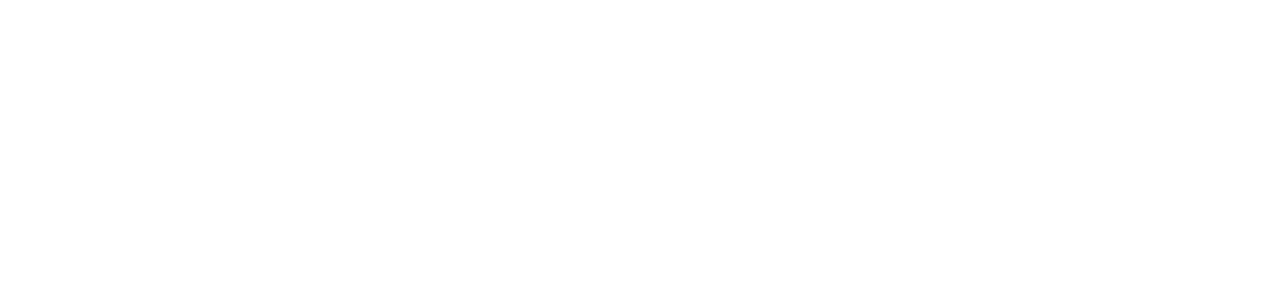
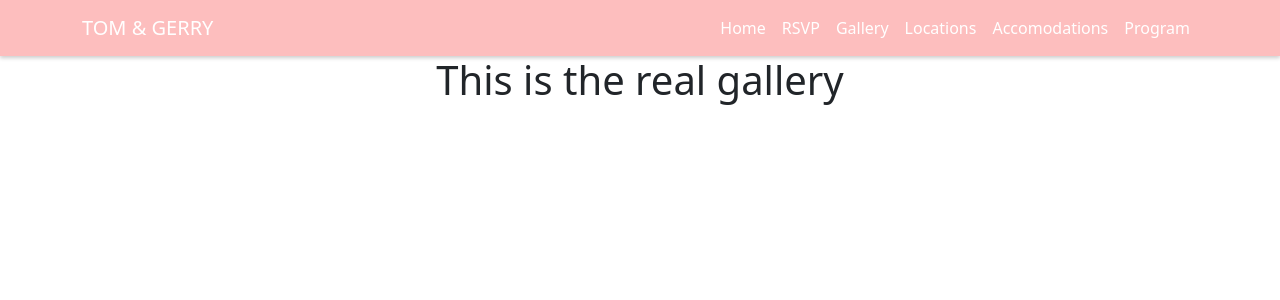
Before and after one commit to TheCodingTom/Wedding-project, a React (Vite) app in the folder react-wedding/: page /gallery in a window 1280 px wide. Before the commit this address had no page. Shown: the top 300 px of the page. Built offline with nearby package versions, Linux system fonts and the light colour scheme; a web font is replaced by a local one.

Commit message:
added real gallery page

```diff
--- a/react-wedding/src/App.tsx
+++ b/react-wedding/src/App.tsx
@@ -8,6 +8,7 @@
 import Accomodations from "./pages/Accomodations";
 import Program from "./pages/Program";
 import FakeGallery from "./pages/FakeGallery";
+import RealGallery from "./pages/RealGallery";
 
 const Root = () => {
   // this route element is the parent of 3 pages, so they all contain the navbar
@@ -30,6 +31,7 @@
             <Route index element={<Home />} />
             <Route path="/rsvp" element={<RSVP />} />
             <Route path="/fakegallery" element={<FakeGallery />} />
+            <Route path="/gallery" element={<RealGallery />} />
             <Route path="/location" element={<Location />} />
             <Route path="/accomodation" element={<Accomodations />} />
             <Route path="/program" element={<Program />} />
--- a/react-wedding/src/pages/FakeGallery.tsx
+++ b/react-wedding/src/pages/FakeGallery.tsx
@@ -1,5 +1,6 @@
 import { Button } from "react-bootstrap";
 import video from "../images/WhatsApp Video 2025-03-09 at 20.10.24.mp4";
+import { NavLink } from "react-router-dom";
 
 function FakeGallery() {
   return (
@@ -23,7 +24,9 @@
           ></iframe>
         </div>
       </div>
-      <Button>Go to real gallery</Button>
+      <NavLink to={"/gallery"}>
+        <Button>Go to real gallery</Button>
+      </NavLink>
     </div>
   );
 }
--- /dev/null
+++ b/react-wedding/src/pages/RealGallery.tsx
@@ -0,0 +1,9 @@
+function RealGallery() {
+  return (
+    <div>
+      <h1>This is the real gallery</h1>
+    </div>
+  );
+}
+
+export default RealGallery;
```
